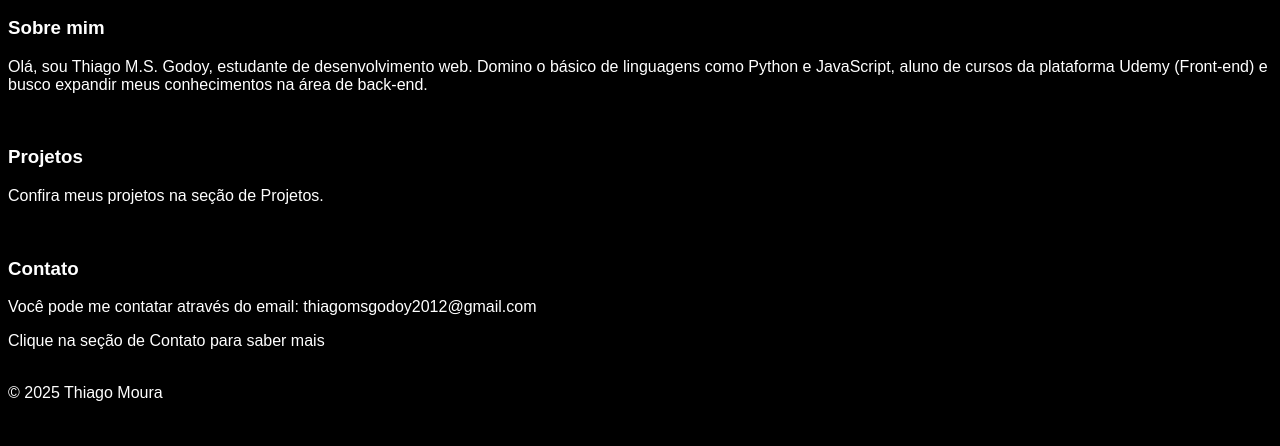
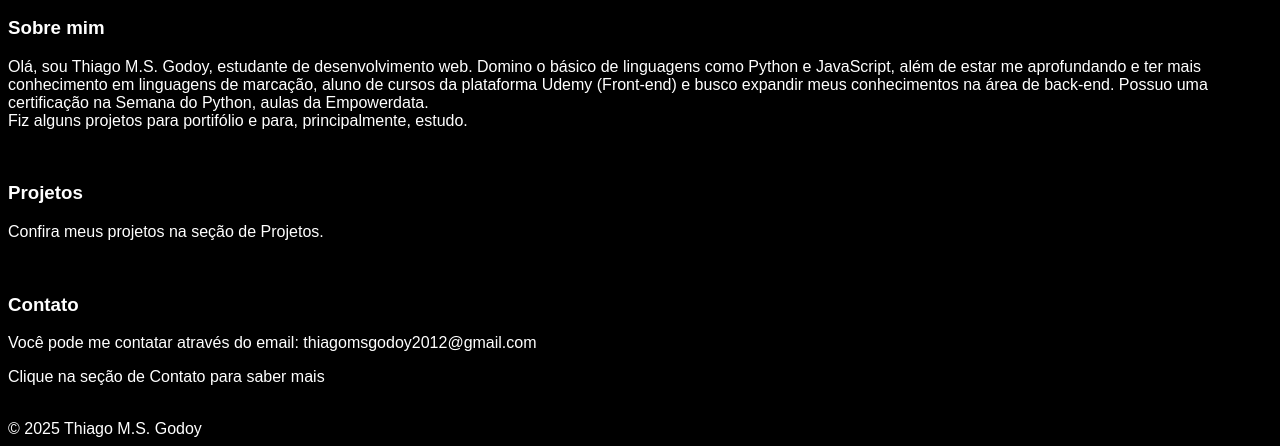
Before and after one commit to ThiagoMSGodoy/Site-sobre-mim, a plain HTML site: page index.html in a window 1280 px wide. Shown: the part 357-803 px from the top of the page. Drawn offline with Linux system fonts and the light colour scheme.

Commit message:
Update index.html

```diff
--- a/index.html
+++ b/index.html
@@ -17,7 +17,7 @@
 
     <header>
         <div class="center">
-            <img src="https://i.pinimg.com/736x/0c/1a/fc/0c1afcea6a9bd0cab3cba89fc1a524e8.jpg">
+            <img src="https://encrypted-tbn0.gstatic.com/images?q=tbn:ANd9GcTtGPIz32pvtMX-Q3vK3HsaMfvEe55T_LnQFg&s">
         </div>
         <h1>Thiago Moura</h1>
         <h2>Desenvolvedor Web</h2>
@@ -26,7 +26,12 @@
     <main>
         <section>
             <h3>Sobre mim</h3>
-            <p>Olá, sou Thiago M.S. Godoy, estudante de desenvolvimento web. Domino o básico de linguagens como Python e JavaScript, aluno de cursos da plataforma Udemy (Front-end) e busco expandir meus conhecimentos na área de back-end.</p>
+            <p>Olá, sou Thiago M.S. Godoy, estudante de desenvolvimento web.
+                Domino o básico de linguagens como Python e JavaScript, além de estar me aprofundando e ter mais conhecimento em
+                linguagens de marcação, aluno de cursos da plataforma Udemy (Front-end) e busco expandir
+                meus conhecimentos na área de back-end. Possuo uma certificação na
+                Semana do Python, aulas da Empowerdata.
+                <br/>Fiz alguns projetos para portifólio e para, principalmente, estudo.</p>
         </section>
 
         <br>
@@ -45,8 +50,8 @@
         </section>
     </main>
     <footer>
-        <br>
-        &copy; 2025 Thiago Moura
+        <br/>
+        &copy; 2025 Thiago M.S. Godoy
     </footer>
 </body>
 </html>
```
